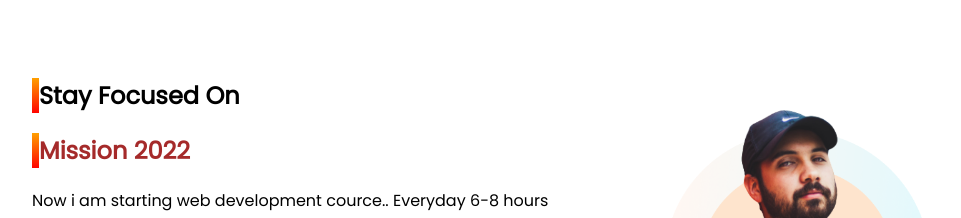
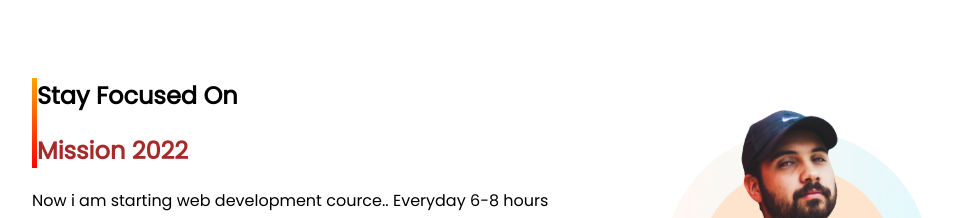
Before and after one commit to naiemislam110133/mission-2022, a plain HTML site: page index.html in a window 1280 px wide. Shown: the top 218 px of the page, without its empty margins (26-987 px from the left). Drawn offline with Linux system fonts and the light colour scheme; a web font is replaced by a local one.

Commit message:
added border

```diff
--- a/index.html
+++ b/index.html
@@ -13,8 +13,10 @@
 <body>
     <section>
         <div class="half-width">
-            <h1 class="border-link">Stay Focused On</h1>
-        <h1 class="color-item border-link">Mission 2022</h1>
+           <div class="border-link">
+            <h1>Stay Focused On</h1>
+            <h1 class="color-item">Mission 2022</h1>
+           </div>
         <p>Now i am starting web development cource.. Everyday 6-8 hours spend with cource . my destination become a full strac web developer..</p>
         <a class="link-button" target="_blank" href="">Explore Now</a>
         <small id="dis-block">scroll down to explore more about us</small>
--- a/style.css
+++ b/style.css
@@ -6,9 +6,11 @@ font-family: 'Poppins', sans-serif;
     color: brown;
 }
 .border-link{
-    border-left: 7px solid;
+    border-left: 5px solid;
     border-image: linear-gradient(orange,red);
     border-image-slice: 1;
+    font-weight:2em;
+    border-radius: 40px;
 }
 .link-button{
     text-decoration: none;
```
